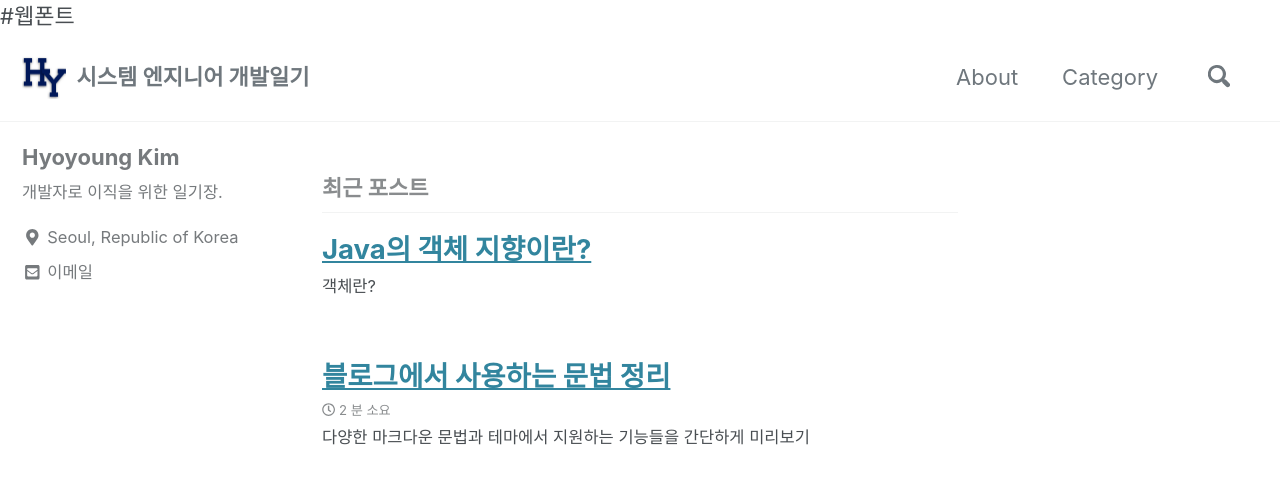
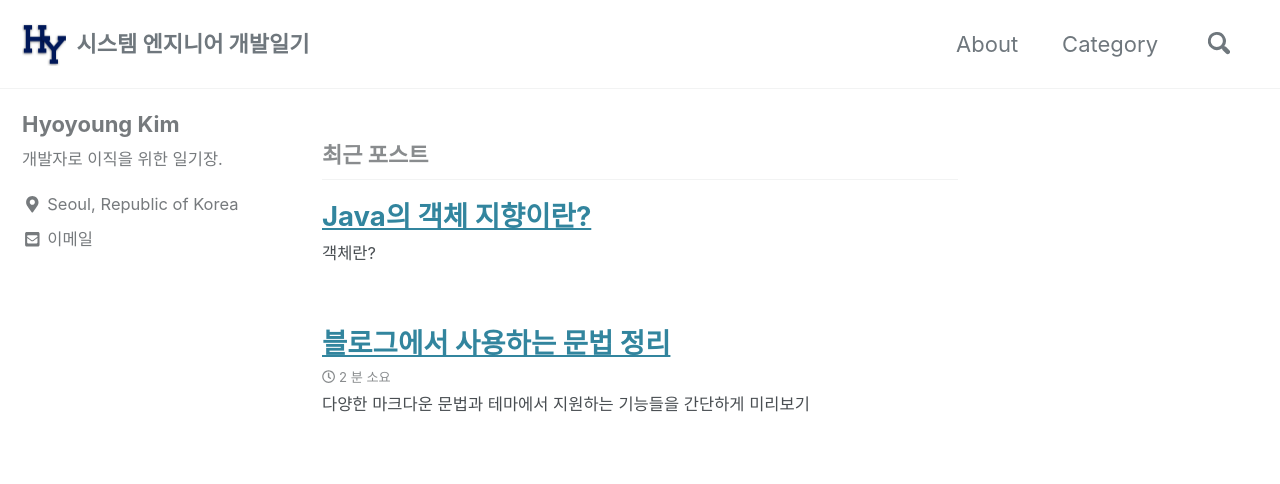
Before and after one commit to youngfromseoul/youngfromseoul.github.io2, a Jekyll site: the page built from index.html, in a window 1280 px wide and 900 px high. Shown: the top 484 px of the window. Built offline with Jekyll 4.4.1, drawn with Linux system fonts in a browser that asks for light colours; cached includes are drawn as plain includes; nearby versions of some CDN libraries; the list of posts is cut into pages by our own code.

Commit message:
Update default.html

```diff
--- a/_layouts/default.html
+++ b/_layouts/default.html
@@ -10,7 +10,7 @@
   </head>
 
   <body class="layout--{{ page.layout | default: layout.layout }}{% if page.classes or layout.classes %}{{ page.classes | default: layout.classes | join: ' ' | prepend: ' ' }}{% endif %}">
-  <link rel="stylesheet" href="https://fonts.googleapis.com/earlyaccess/nanumgothic.css">  #웹폰트
+  <link rel="stylesheet" href="https://fonts.googleapis.com/earlyaccess/nanumgothic.css">
     {% include_cached browser-upgrade.html %}
     {% include_cached masthead.html %}
 
```
